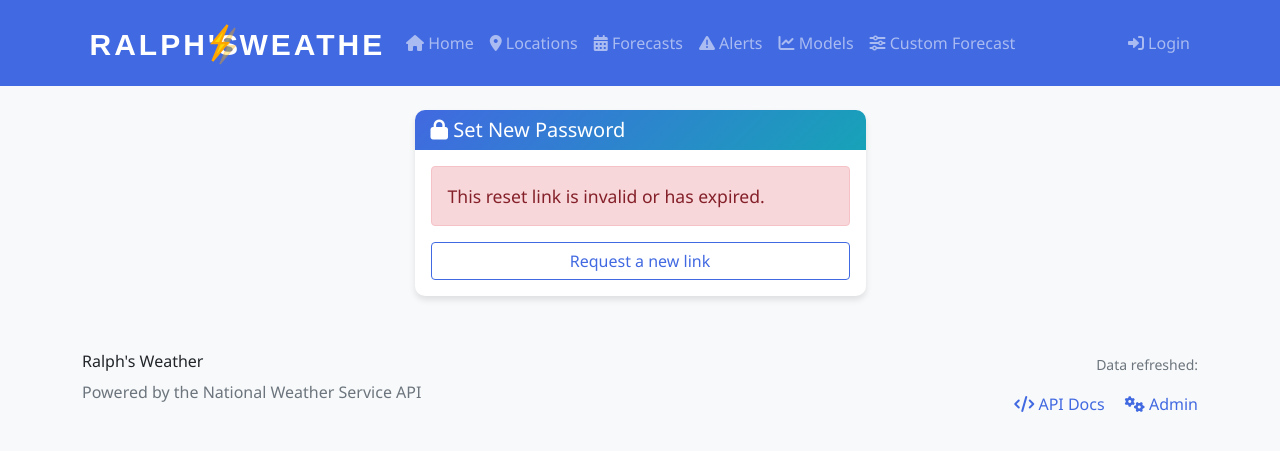
After one commit to rbaker1987/Weather, a Django app: a page that uses weather_app/templates/weather/base.html in a window 1280 px wide. The commit adds this page. Shown: the top 451 px of the page. Run offline with Django 5.2, Linux system fonts and the light colour scheme; parts of the project's set-up code (start-up, migrations or seed data) failed here and were passed over.

Commit message:
feat: add authentication for signup and password reset (#50)
* feat: add auth signup and password reset

* fix: allow anonymous location detail

* fix: drop redundant owner index

```diff
--- a/weather_app/config/urls.py
+++ b/weather_app/config/urls.py
@@ -20,8 +20,12 @@ from django.conf.urls.static import static
 from django.contrib import admin
 from django.urls import include, path
 
+from weather.views import SignUpView
+
 urlpatterns = [
     path("admin/", admin.site.urls),
+    path("accounts/signup/", SignUpView.as_view(), name="signup"),
+    path("accounts/", include("django.contrib.auth.urls")),
     path("", include("weather.urls")),
 ]
 
--- /dev/null
+++ b/weather_app/templates/registration/password_reset_confirm.html
@@ -0,0 +1,59 @@
+{% extends "weather/base.html" %} {% block title %}Choose New Password - Ralph's
+Weather{% endblock %} {% block content %}
+<div class="row justify-content-center">
+  <div class="col-md-6 col-lg-5">
+    <div class="card weather-card">
+      <div class="card-header">
+        <h5 class="mb-0"><i class="fas fa-lock"></i> Set New Password</h5>
+      </div>
+      <div class="card-body">
+        {% if validlink %}
+        <form method="post">
+          {% csrf_token %}
+          <div class="mb-3">
+            <label for="id_new_password1" class="form-label">New Password</label>
+            <input
+              type="password"
+              class="form-control"
+              id="id_new_password1"
+              name="new_password1"
+              autocomplete="new-password"
+              required
+            />
+            {% if form.new_password1.errors %}
+            <div class="text-danger small mt-1">
+              {{ form.new_password1.errors|striptags }}
+            </div>
+            {% endif %}
+          </div>
+          <div class="mb-3">
+            <label for="id_new_password2" class="form-label"
+              >Confirm New Password</label
+            >
+            <input
+              type="password"
+              class="form-control"
+              id="id_new_password2"
+              name="new_password2"
+              autocomplete="new-password"
+              required
+            />
+            {% if form.new_password2.errors %}
+            <div class="text-danger small mt-1">
+              {{ form.new_password2.errors|striptags }}
+            </div>
+            {% endif %}
+          </div>
+          <button type="submit" class="btn btn-primary w-100">Update Password</button>
+        </form>
+        {% else %}
+        <div class="alert alert-danger">This reset link is invalid or has expired.</div>
+        <a class="btn btn-outline-primary w-100" href="{% url 'password_reset' %}">
+          Request a new link
+        </a>
+        {% endif %}
+      </div>
+    </div>
+  </div>
+</div>
+{% endblock %}
--- /dev/null
+++ b/weather_app/templates/registration/password_reset_email.html
@@ -0,0 +1,5 @@
+{% autoescape off %} You're receiving this email because you requested a password reset
+for your account at Ralph's Weather. Please go to the following page and choose a new
+password: {{ protocol }}://{{ domain }}{% url 'password_reset_confirm' uidb64=uid
+token=token %} If you didn't request this, you can ignore this email. Thanks, Ralph's
+Weather {% endautoescape %}
--- /dev/null
+++ b/weather_app/templates/registration/password_reset_subject.txt
@@ -0,0 +1 @@
+Ralph's Weather password reset
--- a/weather_app/templates/weather/base.html
+++ b/weather_app/templates/weather/base.html
@@ -1,25 +1,39 @@
-<!DOCTYPE html>
+<!doctype html>
 <html lang="en">
   <head>
-    <meta charset="UTF-8">
-    <meta name="viewport" content="width=device-width, initial-scale=1.0">
+    <meta charset="UTF-8" />
+    <meta name="viewport" content="width=device-width, initial-scale=1.0" />
     <title>{% block title %}Ralph's Weather{% endblock %}</title>
     {% load static %}
 
     <!-- Bootstrap CSS -->
-    <link href="https://cdn.jsdelivr.net/npm/bootstrap@5.1.3/dist/css/bootstrap.min.css" rel="stylesheet">
+    <link
+      href="https://cdn.jsdelivr.net/npm/bootstrap@5.1.3/dist/css/bootstrap.min.css"
+      rel="stylesheet"
+    />
 
     <!-- Leaflet CSS -->
     <link rel="stylesheet" href="https://unpkg.com/leaflet@1.9.4/dist/leaflet.css" />
 
     <!-- Font Awesome Icons -->
-    <link rel="stylesheet" href="https://cdnjs.cloudflare.com/ajax/libs/font-awesome/6.0.0/css/all.min.css">
+    <link
+      rel="stylesheet"
+      href="https://cdnjs.cloudflare.com/ajax/libs/font-awesome/6.0.0/css/all.min.css"
+    />
     <!-- Favicon -->
-    <link rel="icon" type="image/svg+xml" href="{% static 'weather/img/logo-favicon.svg' %}">
-    <link rel="shortcut icon" href="{% static 'weather/img/logo-favicon.svg' %}">
+    <link
+      rel="icon"
+      type="image/svg+xml"
+      href="{% static 'weather/img/logo-favicon.svg' %}"
+    />
+    <link rel="shortcut icon" href="{% static 'weather/img/logo-favicon.svg' %}" />
 
     <!-- Custom CSS -->
-    <link rel="stylesheet" type="text/css" href="{% static 'weather/css/style.css' %}">
+    <link
+      rel="stylesheet"
+      type="text/css"
+      href="{% static 'weather/css/style.css' %}"
+    />
 
     <!-- CSRF Token -->
     {% csrf_token %}
@@ -72,12 +98,12 @@
         padding: 1rem;
         border-radius: 8px;
         margin: 0.5rem;
-            background: linear-gradient(135deg, #4169E1 0%, #667eea 100%);
+        background: linear-gradient(135deg, #4169e1 0%, #667eea 100%);
         color: white;
       }
 
       .bg-primary {
-            background-color: #4169E1 !important;
+        background-color: #4169e1 !important;
       }
     </style>
 
@@ -126,22 +157,47 @@
               </a>
             </li>
           </ul>
+          <ul class="navbar-nav ms-auto align-items-center">
+            {% if user.is_authenticated %}
+            <li class="nav-item">
+              <span
+                class="navbar-text me-2 d-flex align-items-center"
+                style="line-height: 1"
+              >
+                <i class="fas fa-user"></i> {{ user.username }}
+              </span>
+            </li>
+            <li class="nav-item">
+              <form method="post" action="{% url 'logout' %}">
+                {% csrf_token %}
+                <button class="btn btn-link nav-link" type="submit">
+                  <i class="fas fa-sign-out-alt"></i> Logout
+                </button>
+              </form>
+            </li>
+            {% else %}
+            <li class="nav-item">
+              <a class="nav-link" href="{% url 'login' %}">
+                <i class="fas fa-sign-in-alt"></i> Login
+              </a>
+            </li>
+            {% endif %}
+          </ul>
         </div>
       </div>
     </nav>
 
     <!-- Main Content -->
     <main class="container my-4">
-        {% if messages %}
-            {% for message in messages %}
-                <div class="alert alert-{{ message.tags }} alert-dismissible fade show" role="alert">
+      {% if messages %} {% for message in messages %}
+      <div
+        class="alert alert-{{ message.tags }} alert-dismissible fade show"
+        role="alert"
+      >
         {{ message }}
         <button type="button" class="btn-close" data-bs-dismiss="alert"></button>
       </div>
-            {% endfor %}
-        {% endif %}
-
-        {% block content %}{% endblock %}
+      {% endfor %} {% endif %} {% block content %}{% endblock %}
     </main>
 
     <!-- Footer -->
--- a/weather_app/weather/middleware.py
+++ b/weather_app/weather/middleware.py
@@ -1,4 +1,6 @@
 """Middleware for handling session-based location storage."""
+
+from .models import Location
 
 
 class SessionLocationMiddleware:
@@ -12,8 +14,20 @@ class SessionLocationMiddleware:
         self.get_response = get_response
 
     def __call__(self, request):
-        # Initialize session location storage if not present
+        # Keep session location storage for anonymous users.
         if "location_ids" not in request.session:
             request.session["location_ids"] = []
 
+        # For authenticated users, mirror owned locations into session.
+        if request.user.is_authenticated:
+            owner_ids = list(
+                Location.objects.filter(owner=request.user, is_active=True).values_list(
+                    "id", flat=True
+                )
+            )
+            owner_ids_str = [str(location_id) for location_id in owner_ids]
+            if request.session.get("location_ids") != owner_ids_str:
+                request.session["location_ids"] = owner_ids_str
+                request.session.modified = True
+
         return self.get_response(request)
```
Also changed, not shown: other parts of weather_app/templates/weather/base.html (+27 -14 lines), weather_app/config/settings.py (+12 -0 lines), weather_app/templates/registration/login.html (added, +48 -0 lines), weather_app/templates/registration/password_reset_complete.html (added, +14 -0 lines), weather_app/templates/registration/password_reset_done.html (added, +19 -0 lines), weather_app/templates/registration/password_reset_form.html (added, +33 -0 lines), weather_app/templates/registration/signup.html (added, +76 -0 lines), weather_app/weather/admin.py (+4 -3 lines), weather_app/weather/forms.py (added, +21 -0 lines), weather_app/weather/models.py (+10 -0 lines), weather_app/weather/views.py (+57 -12 lines), README.md, weather_app/weather/migrations/0014_location_owner.py (added). Lines whose indentation alone changed are shown as unchanged.
